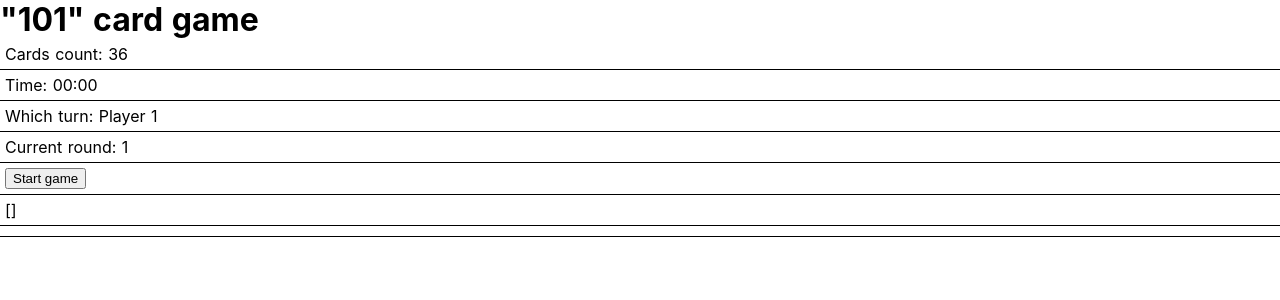
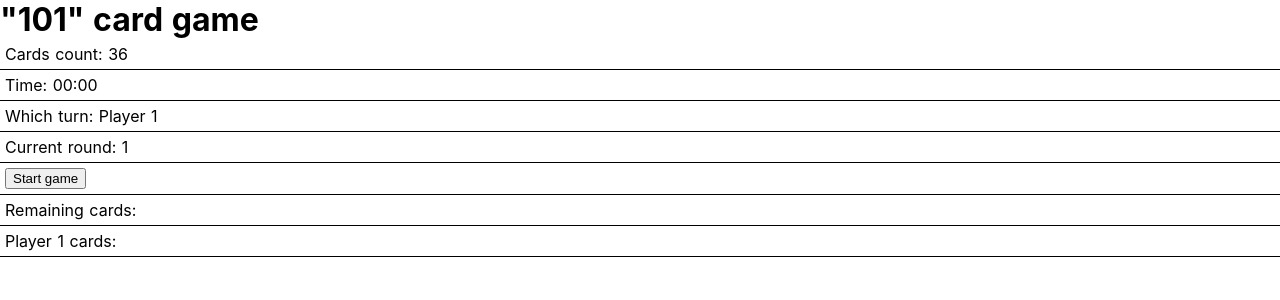
Before and after one commit to rvfch/game101online, a Nuxt app: page / in a window 1280 px wide. Shown: the top 300 px of the page. Built offline with nearby package versions, Linux system fonts and the light colour scheme.

Commit message:
bug fixes

```diff
--- a/components/Game.vue
+++ b/components/Game.vue
@@ -20,9 +20,13 @@
       <button v-show="gameStarted" type="button" @click="nextRound()">Next round</button>
     </div>
     <div class="row">
-      {{ cards }}
+      Remaining cards:
+      <div v-for="(card, index) in cards" :key="index" class="card">
+        <img :src="generateCardImgUrl(card.name, card.suit)" width="60px">
+      </div>
     </div>
     <div class="row">
+      {{ players[turn].playerName }} cards:
       <div v-for="(card, index) in players[turn].ownCards" :key="index" class="card">
         <img :src="generateCardImgUrl(card.name, card.suit)" width="60px">
       </div>
@@ -174,7 +178,7 @@ export default {
       this.time = '00:00'
     },
     startGame: function () {
-      const cardsPerPlayer = 4
+      let cardsPerPlayer = 4
       this.gameStarted = true
       // set Timer
       this.startTimer()
@@ -189,9 +193,11 @@ export default {
         }
       }
 
+      // Shuffle cards
       this.cards = this.shuffleCards(this.cards)
 
       for (let i = 0; i < this.players.length; i++) {
+        if (i === 0) { cardsPerPlayer = 3 } else { cardsPerPlayer = 4 }
         for (let j = 0; j < cardsPerPlayer; j++) {
           if (this.cards.length > 0) {
             const randomCard = Math.floor(Math.random() * this.cards.length)
```
